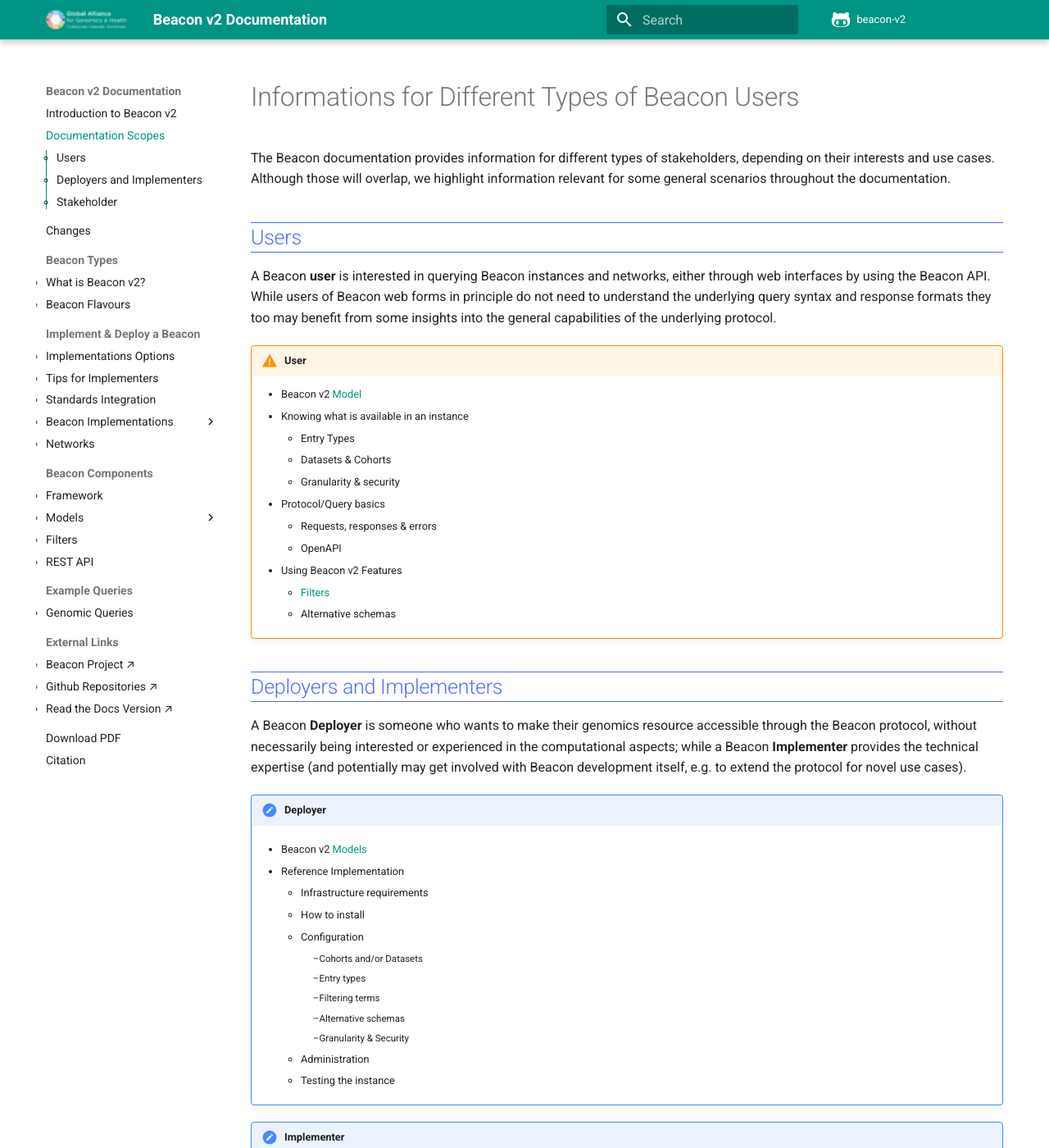
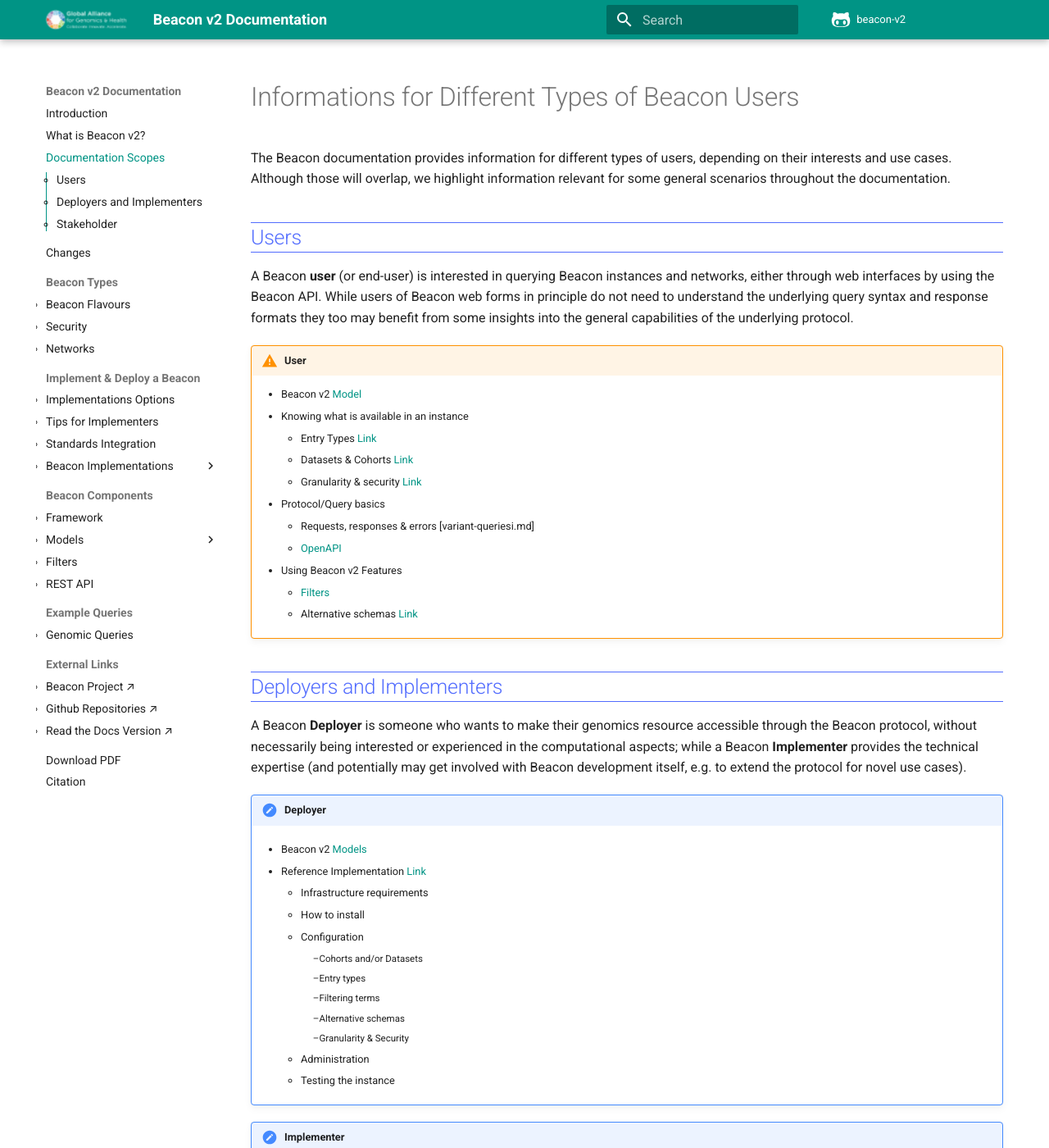
Before and after one commit to ga4gh-beacon/beacon-v2, an MkDocs documentation site: the page built from docs/roles.md, in a window 1280 px wide and 1400 px high. Shown: the whole window at 82% size. Built offline with MkDocs 1.6.1 and Material for MkDocs 9.7.7, drawn with Linux system fonts in a browser that asks for light colours; comment, search, counter and statistics services are not loaded; some of the changed text lies outside the part shown.

Commit message:
Navigation re-organization and minimum content for networks

```diff
--- a/docs/roles.md
+++ b/docs/roles.md
@@ -1,12 +1,12 @@
 # Informations for Different Types of Beacon Users
 
-The Beacon documentation provides information for different types of stakeholders,
+The Beacon documentation provides information for different types of users,
 depending on their interests and use cases. Although those will overlap, we highlight
 information relevant for some general scenarios throughout the documentation.
 
 ## Users
 
-A Beacon **user** is interested in querying Beacon instances and networks, either through
+A Beacon **user** (or end-user) is interested in querying Beacon instances and networks, either through
 web interfaces by using the Beacon API. While users of Beacon web forms in principle
 do not need to understand the underlying query syntax and response formats they too may
 benefit from some insights into the general capabilities of the underlying protocol.
@@ -14,15 +14,15 @@ benefit from some insights into the general capabilities of the underlying proto
 !!! Warning "User"
     * Beacon v2 [Model](models.md)
     * Knowing what is available in an instance
-        * Entry Types
-        * Datasets & Cohorts
-        * Granularity & security
+        * Entry Types [Link](models.md)
+        * Datasets & Cohorts [Link](models.md)
+        * Granularity & security [Link](beacon-flavours.md)
     * Protocol/Query basics
-        * Requests, responses & errors
-        * OpenAPI
+        * Requests, responses & errors [variant-queriesi.md]
+        * [OpenAPI](https://www.openapis.org)
     * Using Beacon v2 Features
         * [Filters](filters.md)
-        * Alternative schemas
+        * Alternative schemas [Link](models.md)
 
 
 ## Deployers and Implementers
@@ -37,7 +37,7 @@ for novel use cases).
 
     * Beacon v2 [Models](models.md)
 
-    * Reference Implementation
+    * Reference Implementation [Link](https://b2ri-documentation.readthedocs.io/en/latest/)
         * Infrastructure requirements
         * How to install
         * Configuration
@@ -54,13 +54,13 @@ for novel use cases).
 
     * Beacon v2 [Models](models.md)
     * Protocol basics
-        * Requests, responses & errors
-        * OpenAPI
+        * Requests, responses & errors [variant-queriesi.md]
+        * [OpenAPI](https://www.openapis.org)
     * Beacon v2 Features
-        * Filters
-        * Alternative schemas
+        * [Filters](filters.md)
+        * Alternative schemas [Link](models.md)
     * Configuration
-        * Granularity & security
+        * Granularity & security [Link](framework.md)
     * Verifying compliance
 
 
@@ -70,5 +70,5 @@ for novel use cases).
     * Integration into GA4GH
     * Leveraging The Beacon Framework in other domains
     * Success Stories:
-        * [Implementations](implementations-and-networks.md)
+        * [Implementations](other-implementations.md)
         * Real world data
--- a/mkdocs.yaml
+++ b/mkdocs.yaml
@@ -54,12 +54,14 @@ markdown_extensions:
                 format: !!python/name:pymdownx.superfences.fence_code_format
 
 nav:
-    - Introduction to Beacon v2: index.md
+    - Introduction: index.md
+    - What is Beacon v2?: what-is-beacon-v2.md
     - Documentation Scopes: roles.md
     - Changes: bugs-changes-log.md
     - Beacon Types:
-        - What is Beacon v2?: what-is-beacon-v2.md
         - Beacon Flavours: beacon-flavours.md
+        - Security: security.md
+        - Networks: networks.md
     - 'Implement & Deploy a Beacon':
         - Implementations Options: implementations-options.md
         - Tips for Implementers: tips-for-implementers.md
@@ -67,7 +69,6 @@ nav:
         - Beacon Implementations:
             - Reference Implementation &#8599;: https://b2ri-documentation.readthedocs.io/en/latest/
             - Others: other-implementations.md
-        - Networks: networks.md
     - Beacon Components:
         - Framework: framework.md
         - Models:
```
Also changed, not shown: docs/bugs-changes-log.md (+7 -5 lines), docs/networks.md (+3 -1 lines), docs/tips-for-implementers.md (+1 -1 lines), docs/what-is-beacon-v2.md (+3 -9 lines), docs/img/beacon-network.png (added), docs/security.md (added).
